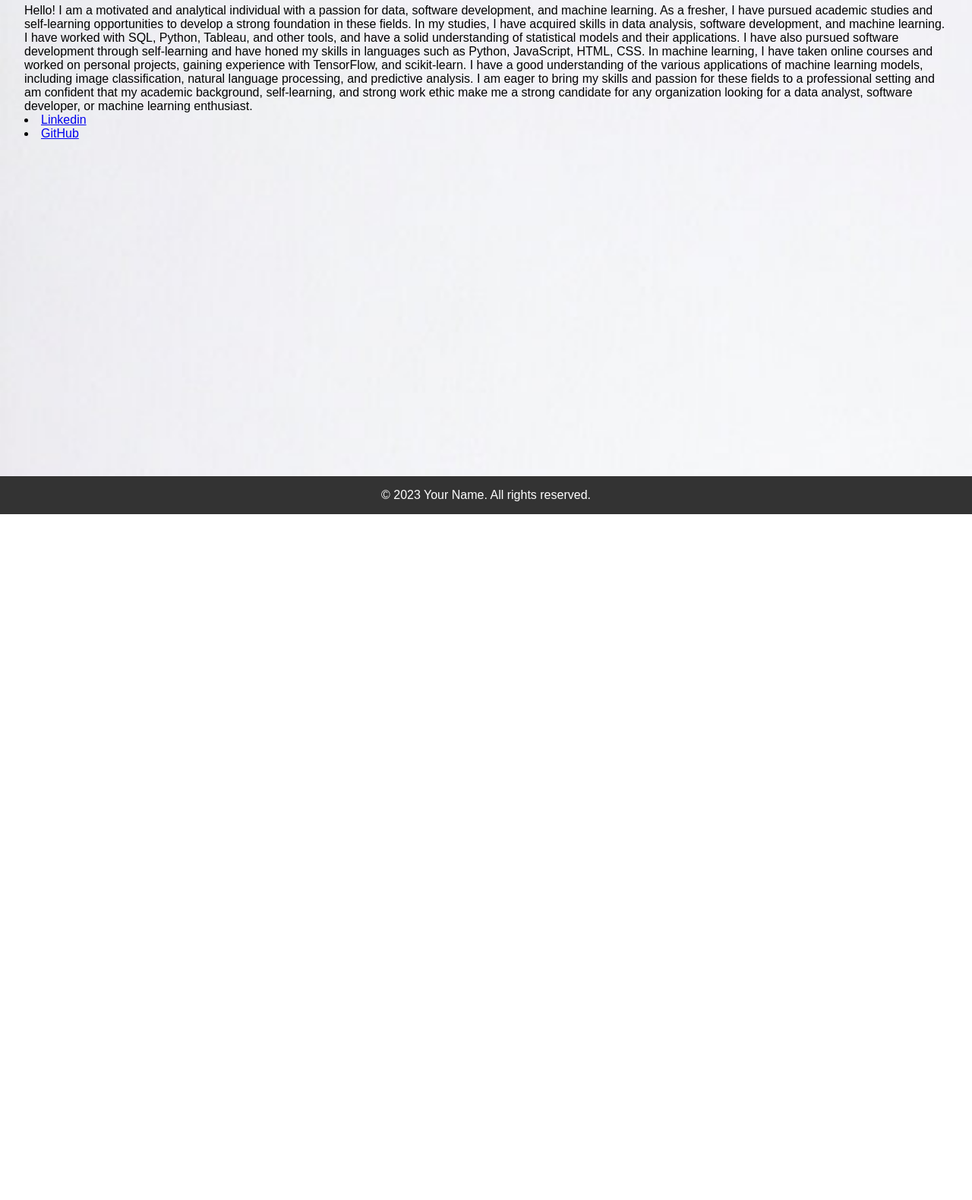
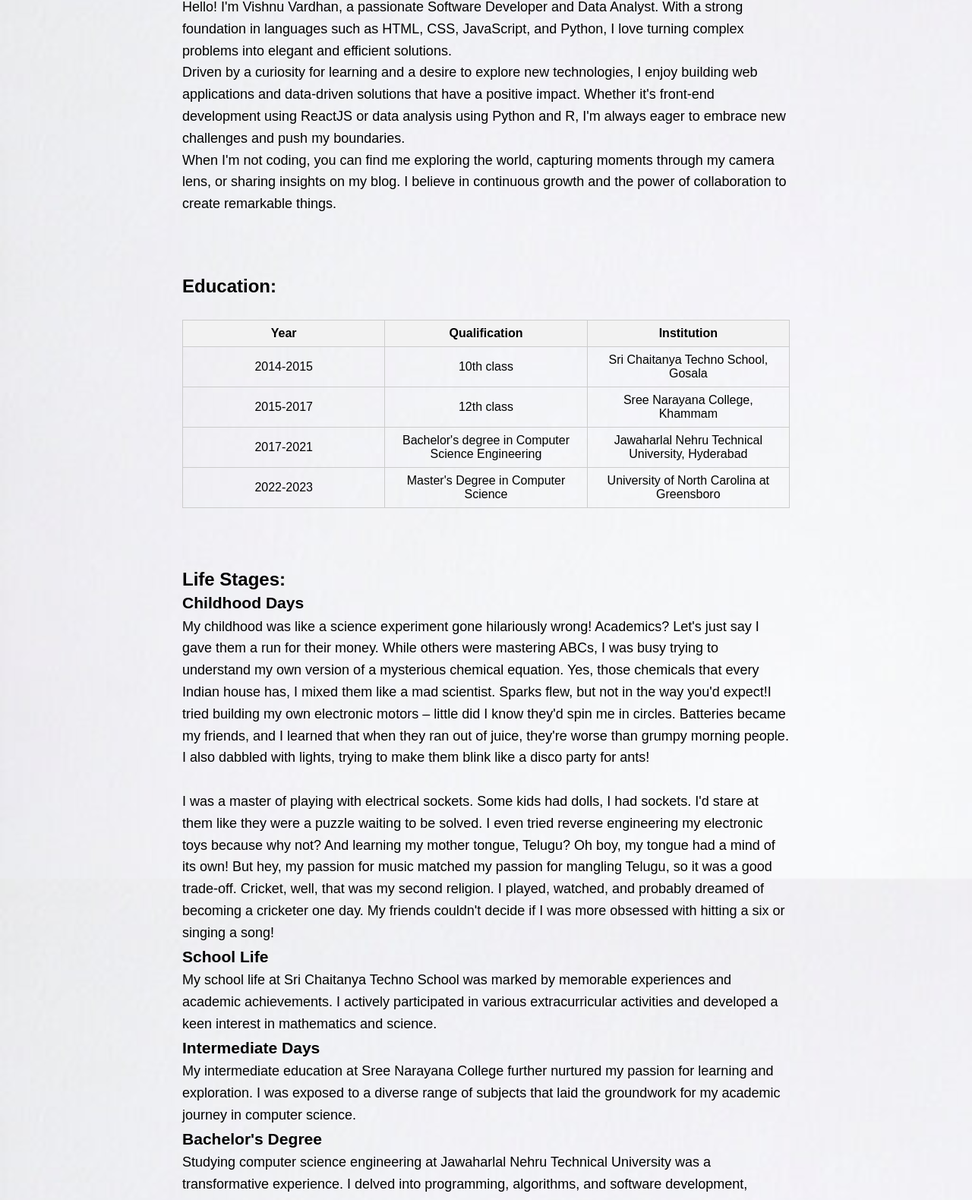
Before and after one commit to vvvardhan3/portfolio-website, a website: page about.html in a window 1280 px wide. Shown: the part 123-1703 px from the top of the page at 76% size. Before the commit the page ends 800 px from the top, so only its background shows below. Drawn offline with Linux system fonts and the light colour scheme.

Commit message:
updated about me

```diff
--- a/about.html
+++ b/about.html
@@ -6,6 +6,10 @@
     <meta name="viewport" content="width=device-width, initial-scale=1.0">
     <link rel="stylesheet" href="styles.css">
     <title>About Me</title>
+    <style>
+        /* Additional CSS styles specific to this page */
+
+    </style>
 </head>
 
 <body>
@@ -15,40 +19,98 @@
                 <li><a href="index.html">Home</a></li>
                 <li><a href="portfolio.html">Portfolio</a></li>
                 <li><a href="about.html">About Me</a></li>
-                <li><a href="resume.html">Resume/CV</a></li>
+                <li><a href="resume.html">Resume</a></li>
                 <li><a href="contact.html">Contact</a></li>
             </ul>
         </nav>
     </header>
 
-    <section id="about">
+    <section class="about-container">
         <h2>About Me:</h2>
-        <br>
-        <div class="aboutme">
-            <p>Hello!
-                I am a motivated and analytical individual with a passion for data, software development, and machine
-                learning. As a fresher, I have pursued academic studies and self-learning opportunities to develop a
-                strong foundation in these fields.
-                In my studies, I have acquired skills in data analysis, software development, and machine learning. I
-                have worked with SQL, Python, Tableau, and other tools, and have a solid understanding of statistical
-                models and their applications. I have also pursued software development through self-learning and have
-                honed my skills in languages such as Python, JavaScript, HTML, CSS.
-
-                In machine learning, I have taken online courses and worked on personal projects, gaining experience
-                with TensorFlow, and scikit-learn. I have a good understanding of the various applications of machine
-                learning models, including image classification, natural language processing, and predictive analysis.
-                I am eager to bring my skills and passion for these fields to a professional setting and am confident
-                that my academic background, self-learning, and strong work ethic make me a strong candidate for any
-                organization looking for a data analyst, software developer, or machine learning enthusiast.</p>
-        </div>
-        <div class="Social Media">
-            <li><a class="Linkedin" href="https://www.linkedin.com/in/vishnuvardhan-vankayalapati1/">Linkedin</a></li>
-            <li><a class="Github" href="https://github.com/vvvardhan3?tab=repositories">GitHub</a></li>
+        <div class="about-content">
+            <p>Hello! I'm Vishnu Vardhan, a passionate Software Developer and Data Analyst. With a strong
+                foundation in languages such as HTML, CSS, JavaScript, and Python, I love turning complex
+                problems into elegant and efficient solutions.</p>
+            <p>Driven by a curiosity for learning and a desire to explore new technologies, I enjoy building
+                web applications and data-driven solutions that have a positive impact. Whether it's
+                front-end development using ReactJS or data analysis using Python and R, I'm always eager to
+                embrace new challenges and push my boundaries.</p>
+            <p>When I'm not coding, you can find me exploring the world, capturing moments through my camera
+                lens, or sharing insights on my blog. I believe in continuous growth and the power of
+                collaboration to create remarkable things.</p>
         </div>
     </section>
 
+    <section id="education" class="about-container">
+        <h2>Education:</h2>
+        <table class="education-table">
+            <tr>
+                <th>Year</th>
+                <th>Qualification</th>
+                <th>Institution</th>
+            </tr>
+            <tr>
+                <td>2014-2015</td>
+                <td>10th class</td>
+                <td>Sri Chaitanya Techno School, Gosala</td>
+            </tr>
+            <tr>
+                <td>2015-2017</td>
+                <td>12th class</td>
+                <td>Sree Narayana College, Khammam</td>
+            </tr>
+            <tr>
+                <td>2017-2021</td>
+                <td>Bachelor's degree in Computer Science Engineering</td>
+                <td>Jawaharlal Nehru Technical University, Hyderabad</td>
+            </tr>
+            <tr>
+                <td>2022-2023</td>
+                <td>Master's Degree in Computer Science</td>
+                <td>University of North Carolina at Greensboro</td>
+            </tr>
+        </table>
+    </section>
+
+    <section id="life-stages" class="about-container">
+        <h2>Life Stages:</h2>
+        <div class="about-content">
+            <h3>Childhood Days</h3>
+            <p>My childhood was like a science experiment gone hilariously wrong! Academics? Let's just say I gave
+                them a run for their money. While others were mastering ABCs, I was busy trying to understand my own
+                version of a mysterious chemical equation. Yes, those chemicals that every Indian house has, I mixed
+                them like a mad scientist. Sparks flew, but not in the way you'd expect!I tried building my own
+            electronic motors – little did I know they'd spin me in circles. Batteries became my friends, and I
+            learned that when they ran out of juice, they're worse than grumpy morning people. I also dabbled with
+            lights, trying to make them blink like a disco party for ants!</p><br>
+            <p>I was a master of playing with electrical sockets. Some kids had dolls, I had sockets. I'd stare at
+                    them like they were a puzzle waiting to be solved. I even tried reverse engineering my electronic toys
+                    because why not? And learning my mother tongue, Telugu? Oh boy, my tongue had a mind of its own! But
+                    hey, my passion for music matched my passion for mangling Telugu, so it was a good trade-off. Cricket,
+                    well, that was my second religion. I played, watched, and probably dreamed of becoming a cricketer one day. My friends
+                    couldn't decide if I was more obsessed with hitting a six or singing a song!</p>
+            <h3>School Life</h3>
+            <p>My school life at Sri Chaitanya Techno School was marked by memorable experiences and academic
+                achievements. I actively participated in various extracurricular activities and developed a keen
+                interest in mathematics and science.</p>
+            <h3>Intermediate Days</h3>
+            <p>My intermediate education at Sree Narayana College further nurtured my passion for learning and
+                exploration. I was exposed to a diverse range of subjects that laid the groundwork for my
+                academic journey in computer science.</p>
+            <h3>Bachelor's Degree</h3>
+            <p>Studying computer science engineering at Jawaharlal Nehru Technical University was a transformative
+                experience. I delved into programming, algorithms, and software development, honing my skills and
+                fostering a deep appreciation for technology.</p>
+            <h3>Master's Degree</h3>
+            <p>Pursuing a master's degree in computer science at the University of North Carolina at Greensboro has
+                allowed me to broaden my horizons. Collaborating with diverse peers and diving into advanced
+                topics has fueled my passion for innovation and problem-solving.</p>
+        </div>
+    </section>
+
+
     <footer>
-        <p>&copy; 2023 Your Name. All rights reserved.</p>
+        <p>&copy; 2023 Vishnu Vardhan's Portfolio. All rights reserved.</p>
     </footer>
 
     <script src="script.js"></script>
--- a/script.js
+++ b/script.js
@@ -1,30 +1 @@
-const slideGallery = document.querySelector('.slides');
-const slides = slideGallery.querySelectorAll('div');
-const scrollbarThumb = document.querySelector('.thumb');
-const slideCount = slides.length;
-const slideHeight = 720;
-const marginTop = 16;
-
-const scrollThumb = () => {
-  const index = Math.floor(slideGallery.scrollTop / slideHeight);
-  scrollbarThumb.style.height = `${((index + 1) / slideCount) * slideHeight}px`;
-};
-
-const scrollToElement = el => {
-  const index = parseInt(el.dataset.id, 10);
-  slideGallery.scrollTo(0, index * slideHeight + marginTop);
-};
-
-document.querySelector('.thumbnails').innerHTML += [...slides]
-  .map(
-    (slide, i) => `<img src="${slide.querySelector('img').src}" data-id="${i}">`
-  )
-  .join('');
-
-document.querySelectorAll('.thumbnails img').forEach(el => {
-  el.addEventListener('click', () => scrollToElement(el));
-});
-
-slideGallery.addEventListener('scroll', e => scrollThumb());
-
-scrollThumb();
+<script src="https://unpkg.com/@googlemaps/js-api-loader@1.x/dist/index.min.js"></script>
--- a/styles.css
+++ b/styles.css
@@ -103,3 +103,60 @@ button {
     border-radius: 4px;
     cursor: pointer;
 }
+
+
+.about-container {
+    max-width: 800px;
+    margin: 0 auto;
+    padding: 40px;
+    text-align: left;
+}
+
+.about-image {
+    max-width: 300px;
+    border-radius: 50%;
+    margin: 0 auto 20px;
+    box-shadow: 0px 0px 10px rgba(0, 0, 0, 0.3);
+}
+
+.about-content {
+    font-size: 18px;
+    line-height: 1.6;
+}
+
+/* Table styles */
+.education-table {
+    width: 100%;
+    border-collapse: collapse;
+    margin-top: 30px;
+}
+
+.education-table th,
+.education-table td {
+    padding: 8px;
+    text-align: center;
+    border: 1px solid #ccc;
+}
+
+.education-table th {
+    background-color: #f2f2f2;
+    width: 20%;
+}
+
+.colorful-text {
+    background: linear-gradient(45deg, #FFC300, #FF5733);
+    -webkit-background-clip: text;
+    color: transparent;
+}
+
+.colorful-subtitle {
+    background: linear-gradient(45deg, #F700FF, #FF0080);
+    -webkit-background-clip: text;
+    color: transparent;
+}
+
+.colorful-paragraph {
+    background: linear-gradient(45deg, #42E695, #3BB2B8);
+    -webkit-background-clip: text;
+    color: transparent;
+}
```
Also changed, not shown: contact.html (+4 -3 lines), index.html (+8 -9 lines), package.json (added, +18 -0 lines), resume.html (+1 -1 lines), server.js (added, +40 -0 lines), 1 other file.
